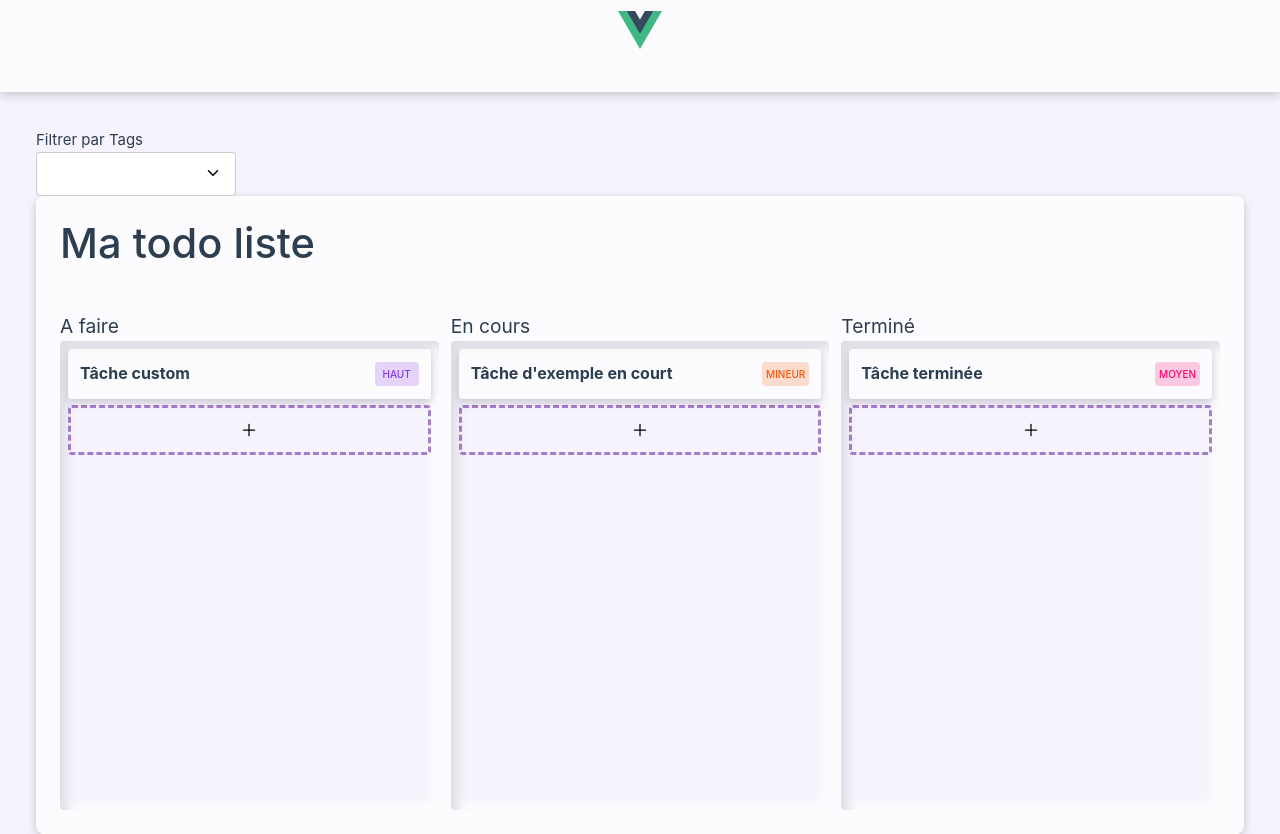
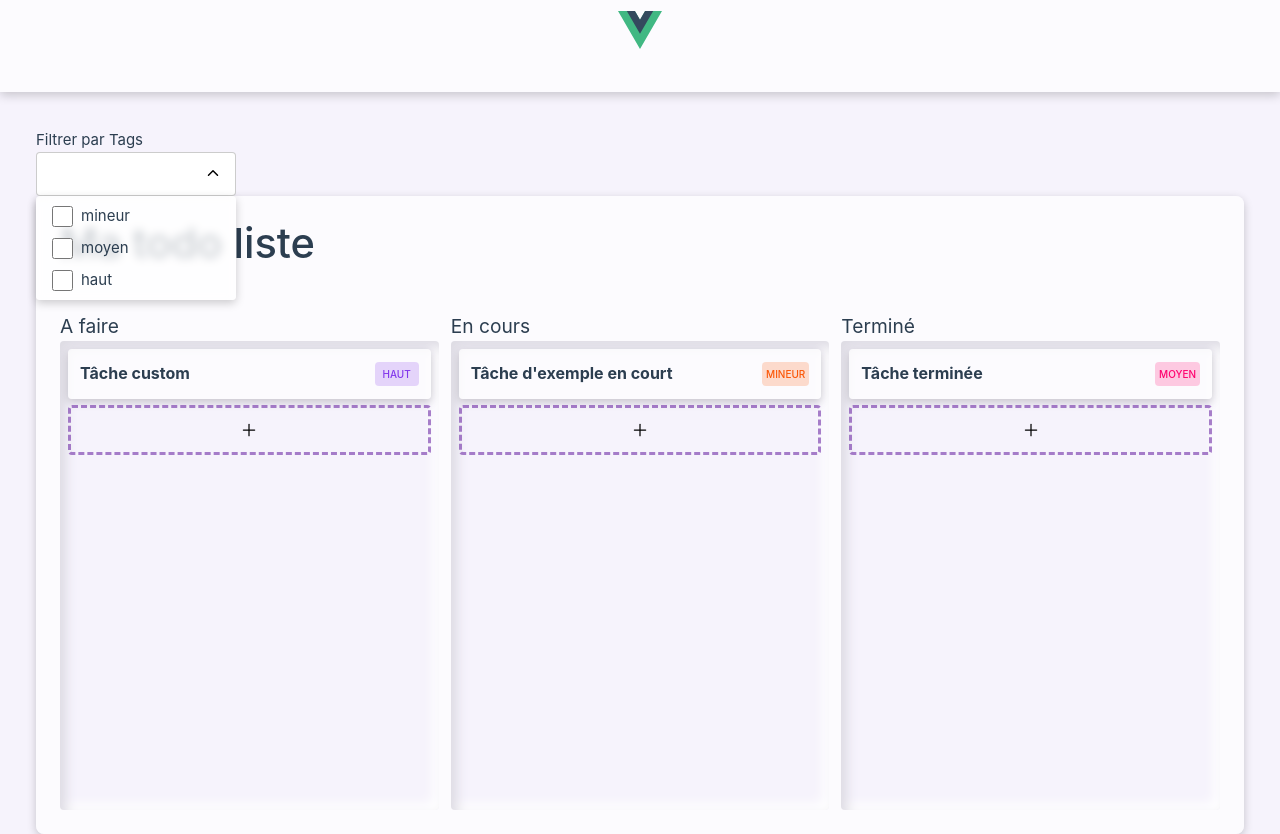
Before and after one commit to johan-bouguermouh/veille-techno-frontend, a Vue app in the folder todolist/: page / in a window 1280 px wide. Both pictures are taken after a click on the button 213 px from the left and 174 px from the top of the page. Built offline with nearby package versions, Linux system fonts and the light colour scheme.

Commit message:
fix: focus out

```diff
--- a/todolist/src/components/multiSelectComponent.vue
+++ b/todolist/src/components/multiSelectComponent.vue
@@ -17,13 +17,12 @@ const openList = () => {
 }
 
 watch(value, () => {
-  //console.log(value.value)
   props.handleValue(value.value)
 })
 </script>
 
 <template>
-  <div class="wrapper-multiselect" @blur="($event) => (listIsOpen = false)">
+  <div class="wrapper-multiselect" @focusout="($event) => (listIsOpen = false)">
     <label class="typo__label">{{ label }}</label>
     <div class="input-multiselect">
       <div class=".inputn-mutliselect-fields">
@@ -33,7 +32,7 @@ watch(value, () => {
       </div>
       <button class="open-list" type="button" @click="openList">
         <img
-          v-if="listIsOpen"
+          v-if="!listIsOpen"
           src="@/assets/iconSVG/chevron-down.svg"
           width="16"
           height="16"
@@ -48,7 +47,7 @@ watch(value, () => {
         />
       </button>
     </div>
-    <div v-if="!listIsOpen" class="wrapper-list">
+    <div v-if="listIsOpen" class="wrapper-list">
       <ul>
         <li v-for="option in options" :key="option.name">
           <label>
```
